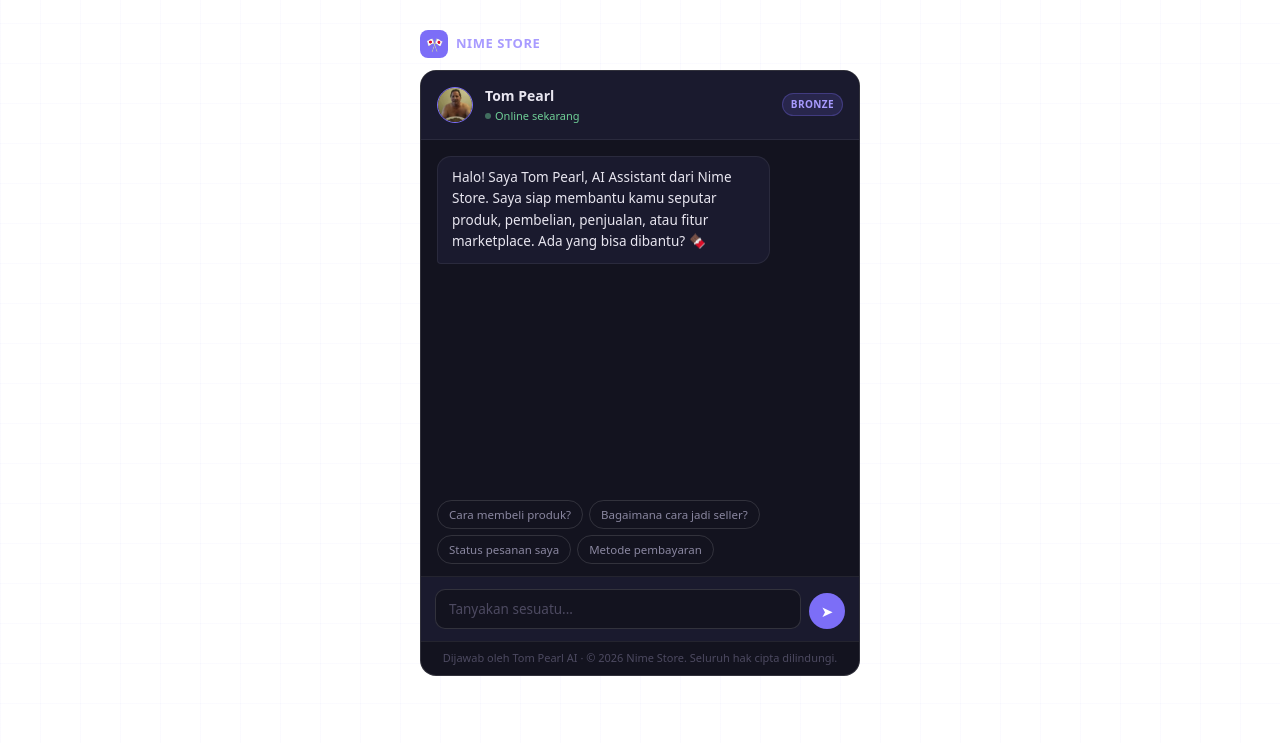
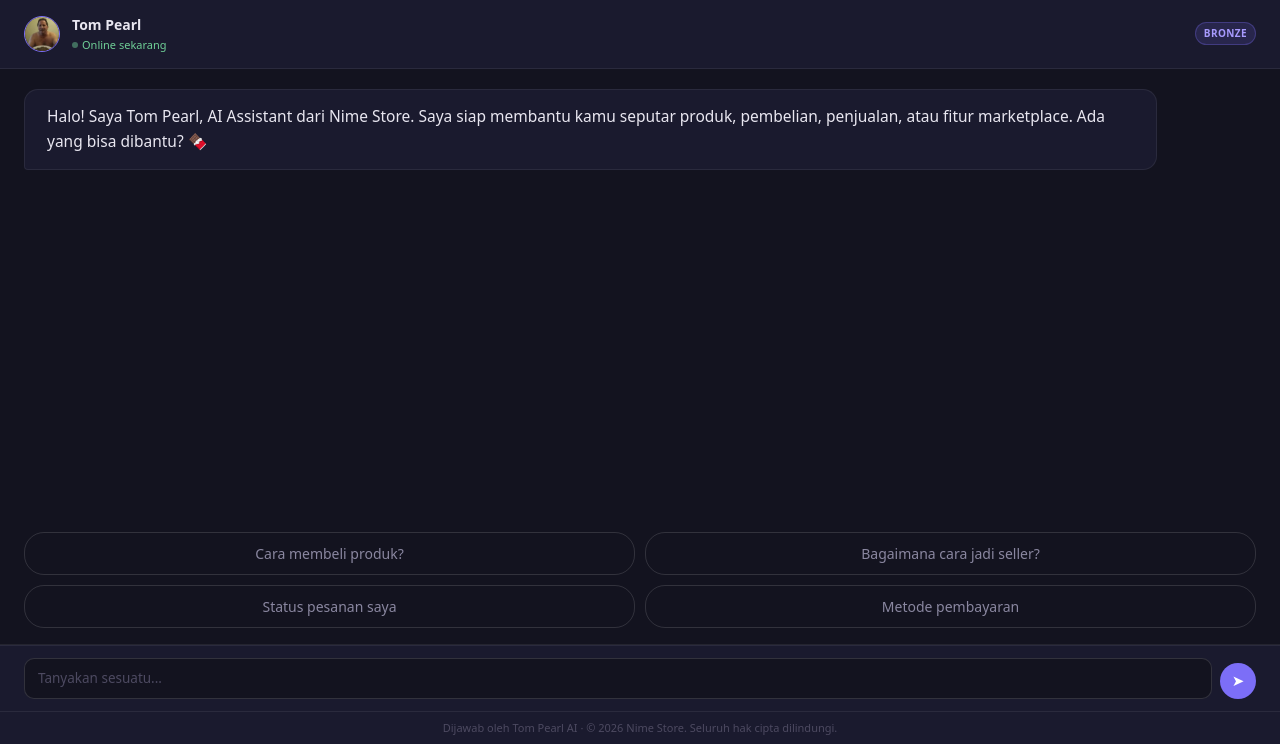
Before and after one commit to KveeUpDillah/Nime-Store-Projek-Web-Lanjut, a Django app: page /chatbot/ in a window 1280 px wide. Shown: the part 57-801 px from the top of the page. Before the commit the page ends 733 px from the top, so only its background shows below. Run offline with Django 5.2, Linux system fonts and the light colour scheme.

Commit message:
widget chat dirubah menjadi full satu halaman dan bukan lagi sebagai widget

```diff
--- a/anime_store/static/css/chatbox_ai/widget_chat.css
+++ b/anime_store/static/css/chatbox_ai/widget_chat.css
@@ -22,11 +22,6 @@
   --radius-sm: 10px;
 }
 
-  body {
-    font-family: 'Inter', sans-serif;
-    color: var(--text);
-  }
-
 /* Subtle grid bg */
 body::before {
   content: '';
@@ -40,74 +35,57 @@
   z-index: 0;
 }
 
-  #widget {
+/* ── Layout: chat mengisi penuh area di bawah navbar ── */
+
+.chat-wrapper {
   position: relative;
   z-index: 1;
+  display: flex;
   width: 100%;
-    max-width: 440px;
+  height: calc(100vh - 56px); /* 56px = tinggi navbar NimeStore */
+  overflow: hidden;
+  background: var(--bg);
 }
 
-  /* Header label */
+/* store-label (logo 🎌 NIME STORE) tetap tampil sebagai sidebar kiri kecil */
 .store-label {
-    display: flex;
-    align-items: center;
-    gap: 8px;
-    margin-bottom: 12px;
+  display: none; /* sudah ada navbar, tidak perlu duplikat */
 }
 
-  .store-logo {
-    width: 28px; height: 28px;
-    border-radius: 8px;
-    background: var(--accent);
-    display: flex; align-items: center; justify-content: center;
-    font-size: 14px;
-  }
-
-  .store-name {
-    font-size: 13px;
-    font-weight: 600;
-    letter-spacing: 0.04em;
-    color: var(--accent-text);
-    text-transform: uppercase;
-  }
-
-  /* Chat card */
-  .chat-wrapper {
+#widget {
+  display: flex;
+  flex-direction: column;
   width: 100%;
-    display: flex;
-    justify-content: center;
-    padding: 30px 15px;
+  height: 100%;
 }
 
 #chat-card {
-    background: var(--surface);
-    border: 1px solid var(--border2);
-    border-radius: var(--radius);
-    overflow: hidden;
   display: flex;
   flex-direction: column;
+  width: 100%;
+  height: 100%;
+  background: var(--surface);
 }
 
-  /* Header */
+/* ── Header ── */
 #chat-header {
-    padding: 14px 16px;
-    border-bottom: 1px solid var(--border);
   display: flex;
   align-items: center;
   gap: 12px;
+  padding: 14px 24px;
   background: var(--surface2);
+  border-bottom: 1px solid var(--border);
+  flex-shrink: 0;
 }
 
 .avatar {
   width: 36px;
   height: 36px;
   border-radius: 50%;
-    overflow: hidden;      /* WAJIB */
+  overflow: hidden;
   flex-shrink: 0;
-
   background: var(--accent-dim);
   border: 1px solid var(--accent);
-
   display: flex;
   justify-content: center;
   align-items: center;
@@ -136,7 +114,7 @@
 }
 @keyframes pulse {
   0%,100% { opacity: 1; }
-    50% { opacity: 0.4; }
+  50%      { opacity: 0.4; }
 }
 
 .header-badge {
@@ -150,11 +128,11 @@
   letter-spacing: 0.04em;
 }
 
-  /* Messages */
+/* ── Messages — satu-satunya bagian yang flex-grow & scroll ── */
 #messages {
-    height: 360px;
+  flex: 1;
   overflow-y: auto;
-    padding: 16px;
+  padding: 20px 24px;
   display: flex;
   flex-direction: column;
   gap: 12px;
@@ -166,15 +144,15 @@
 #messages::-webkit-scrollbar-track { background: transparent; }
 #messages::-webkit-scrollbar-thumb { background: var(--border2); border-radius: 4px; }
 
-  .msg { display: flex; flex-direction: column; max-width: 82%; }
+.msg { display: flex; flex-direction: column; max-width: 92%; }
 .msg.user { align-self: flex-end; align-items: flex-end; }
 .msg.bot  { align-self: flex-start; align-items: flex-start; }
 
 .bubble {
-    padding: 10px 14px;
+  padding: 14px 22px;
   border-radius: 14px;
-    font-size: 13.5px;
-    line-height: 1.6;
+  font-size: 15.5px;
+  line-height: 1.65;
   word-break: break-word;
 }
 
@@ -210,20 +188,22 @@
 .typing-dot:nth-child(3) { animation-delay: .4s; }
 @keyframes blink {
   0%,80%,100% { opacity: .15; }
-    40% { opacity: 1; }
+  40%          { opacity: 1; }
 }
 
-  /* Suggested questions */
+/* ── Suggestions ── */
 #suggestions {
-    padding: 0 16px 12px;
+  padding: 12px 24px 16px;
   display: flex;
   flex-wrap: wrap;
-    gap: 6px;
+  gap: 10px;
+  flex-shrink: 0;
 }
 
 .suggestion-chip {
-    font-size: 11.5px;
-    padding: 5px 11px;
+  flex: 1 1 calc(50% - 5px);
+  font-size: 14px;
+  padding: 10px 16px;
   border-radius: 20px;
   background: transparent;
   border: 1px solid var(--border2);
@@ -231,6 +211,7 @@
   cursor: pointer;
   transition: border-color .15s, color .15s, background .15s;
   font-family: inherit;
+  text-align: center;
 }
 .suggestion-chip:hover {
   border-color: var(--accent);
@@ -239,15 +220,17 @@
 }
 
 /* Divider */
-  .divider { height: 1px; background: var(--border); margin: 0; }
+.divider { height: 1px; background: var(--border); flex-shrink: 0; }
 
-  /* Input row */
+/* ── Input row ── */
 #input-row {
   display: flex;
   align-items: flex-end;
   gap: 8px;
-    padding: 12px 14px;
+  padding: 12px 24px;
   background: var(--surface2);
+  border-top: 1px solid var(--border);
+  flex-shrink: 0;
 }
 
 #user-input {
@@ -280,15 +263,112 @@
   font-size: 15px;
   transition: opacity .15s, transform .1s;
 }
-  #send-btn:hover { opacity: .85; }
-  #send-btn:active { transform: scale(.93); }
+#send-btn:hover   { opacity: .85; }
+#send-btn:active  { transform: scale(.93); }
 #send-btn:disabled { opacity: .3; cursor: default; }
 
-  /* Footer */
+/* ── Footer ── */
 #chat-footer {
-    padding: 8px 16px;
+  padding: 8px 24px;
   text-align: center;
   font-size: 11px;
   color: var(--text-faint);
   border-top: 1px solid var(--border);
+  flex-shrink: 0;
+  background: var(--surface2);
 }
+
+/* ── Product Cards ── */
+
+.product-container {
+  display: flex;
+  flex-direction: column;
+  gap: 8px;
+  margin-top: 10px;
+  width: 100%;
+}
+
+.product-card {
+  display: flex;
+  align-items: stretch;
+  background: var(--surface2);
+  border: 1px solid var(--border2);
+  border-radius: var(--radius-sm);
+  overflow: hidden;
+  transition: border-color .15s, background .15s;
+}
+
+.product-card:hover {
+  border-color: var(--accent);
+  background: rgba(124,110,247,0.06);
+}
+
+.product-image {
+  width: 90px;
+  height: 90px;
+  object-fit: cover;
+  object-position: center;
+  flex-shrink: 0;
+  display: block;
+  background: var(--surface);
+  border-right: 1px solid var(--border);
+}
+
+.product-content {
+  flex: 1;
+  min-width: 0;
+  display: flex;
+  flex-direction: column;
+  justify-content: space-between;
+  padding: 8px 10px;
+  gap: 4px;
+}
+
+.product-title {
+  font-size: 13px;
+  font-weight: 600;
+  color: var(--text);
+  line-height: 1.4;
+  display: -webkit-box;
+  -webkit-line-clamp: 2;
+  line-clamp: 2;
+  -webkit-box-orient: vertical;
+  overflow: hidden;
+}
+
+.product-meta {
+  font-size: 11px;
+  color: var(--text-muted);
+  white-space: nowrap;
+  overflow: hidden;
+  text-overflow: ellipsis;
+}
+
+.product-price {
+  font-size: 13px;
+  font-weight: 700;
+  color: var(--accent-text);
+  margin-top: 2px;
+}
+
+.product-btn {
+  display: inline-block;
+  margin-top: 4px;
+  padding: 4px 10px;
+  font-size: 11px;
+  font-weight: 500;
+  font-family: inherit;
+  color: var(--accent-text);
+  background: var(--accent-dim);
+  border: 1px solid rgba(124,110,247,0.3);
+  border-radius: 20px;
+  text-decoration: none;
+  cursor: pointer;
+  transition: background .15s, border-color .15s;
+  align-self: flex-start;
+}
+
+.product-btn:hover {
+  background: rgba(124,110,247,0.28);
+  border-color: var(--accent);
+}
```
Lines whose indentation alone changed are shown as unchanged.
